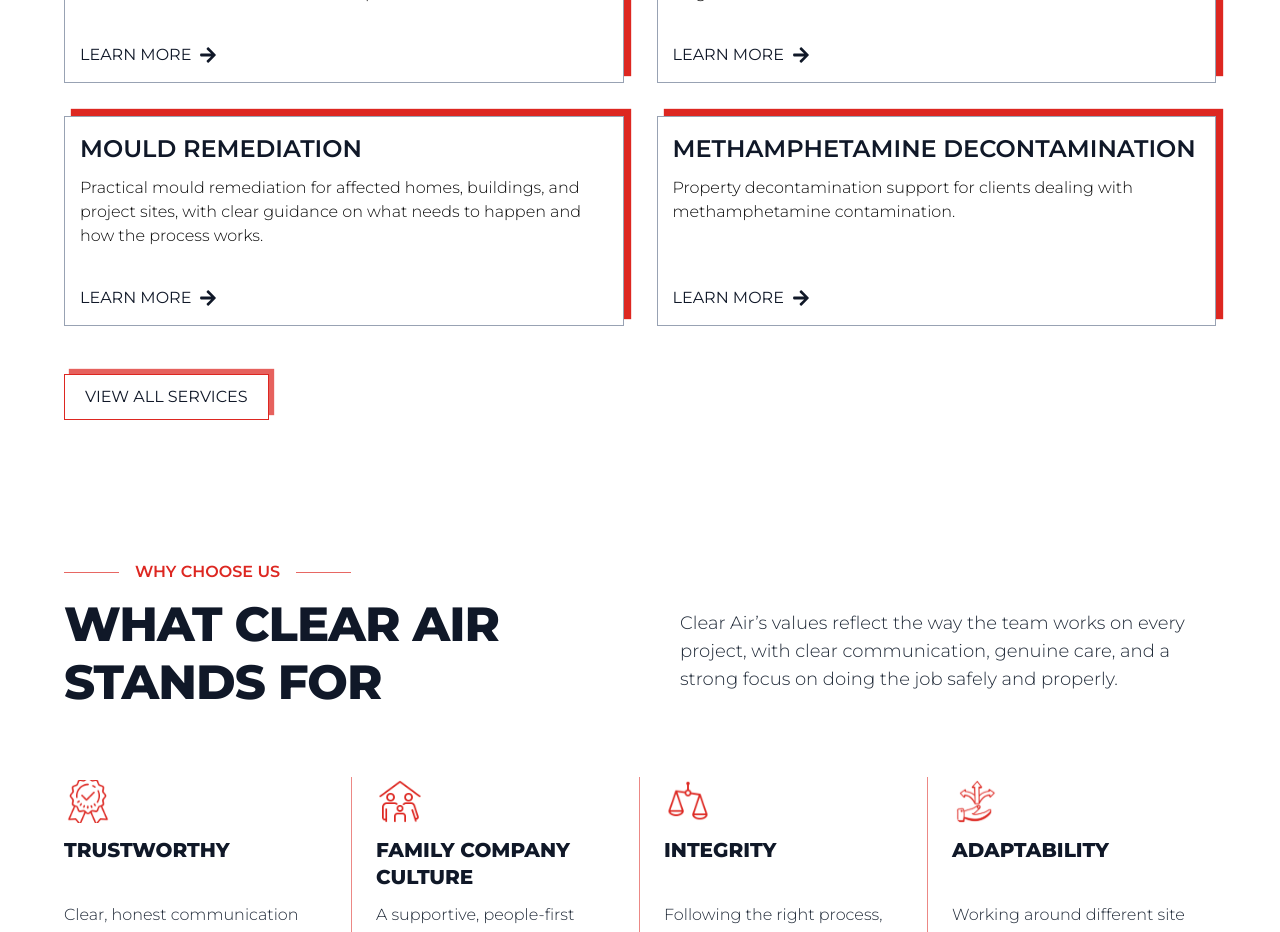
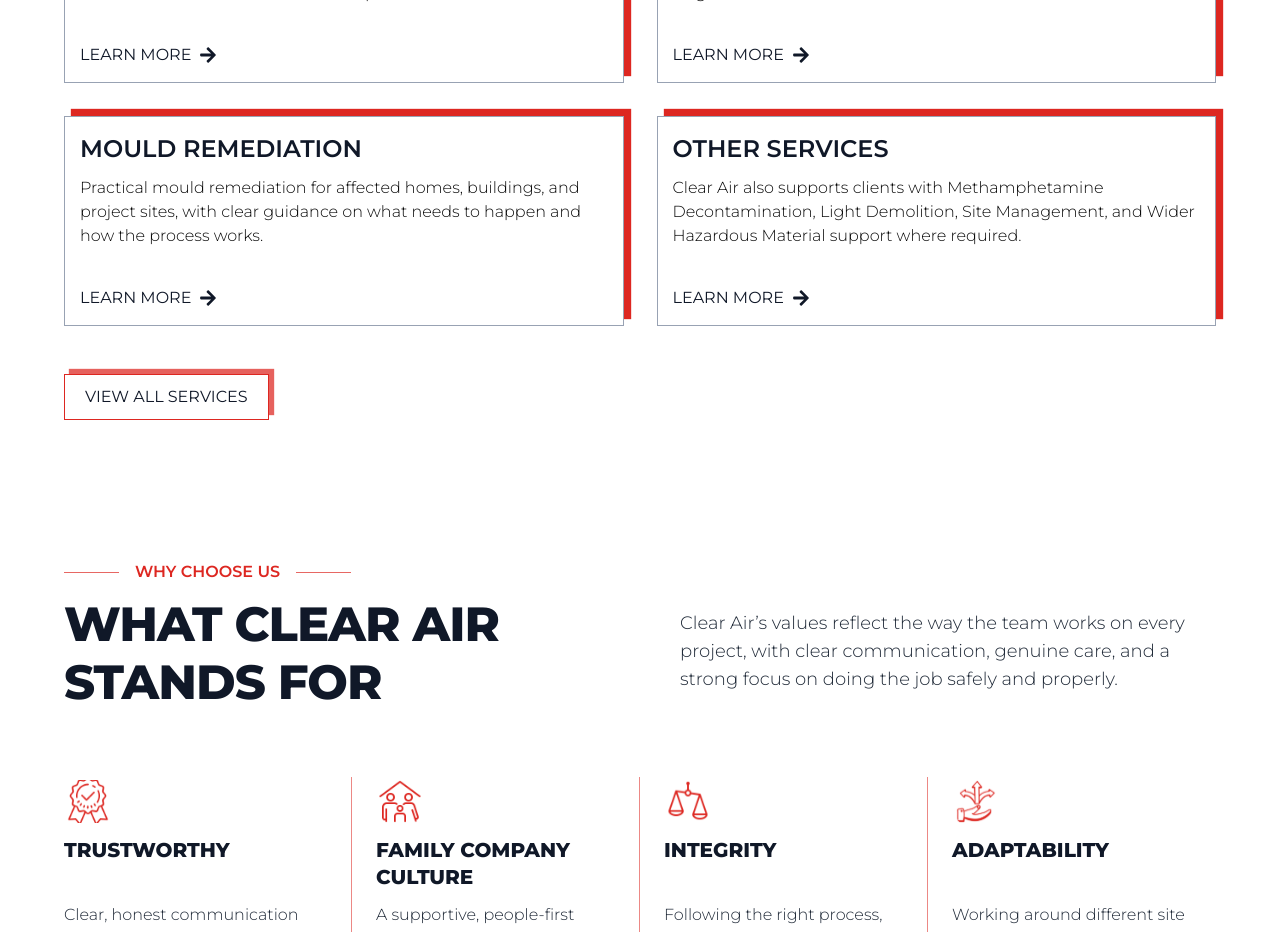
Before and after one commit to GMFB-Web-Dev/Clean-Air-Asbestos, a Next.js app: page / in a window 1280 px wide. Shown: the part 1940-2872 px from the top of the page. Built offline with nearby package versions, Linux system fonts and the light colour scheme.

Commit message:
Add other services home card

```diff
--- a/app/_components/sections.tsx
+++ b/app/_components/sections.tsx
@@ -5,10 +5,14 @@
 import { Reveal } from "./reveal";
 import { ActionArrow, ButtonLink, Eyebrow } from "./ui";
 
-export function ServicesGrid({ limit }: { limit?: number }) {
+export function ServicesGrid({ limit, homeSummary = false }: { limit?: number; homeSummary?: boolean }) {
+  const cards = homeSummary
+    ? [...serviceCards.slice(0, 3), ["services", "OTHER SERVICES", "Clear Air also supports clients with Methamphetamine Decontamination, Light Demolition, Site Management, and Wider Hazardous Material support where required."] as const]
+    : limit === undefined ? serviceCards : serviceCards.slice(0, limit);
+
   return (
     <div className="service-grid">
-      {serviceCards.slice(0, limit).map(([slug, title, text]) => (
+      {cards.map(([slug, title, text]) => (
         <Reveal className="service-card" key={slug}>
           <h3>{title}</h3><p>{text}</p>
           <Link href={`/${slug}`}><span className="action-label">LEARN MORE</span><ActionArrow /></Link>
--- a/app/page.tsx
+++ b/app/page.tsx
@@ -9,7 +9,7 @@
     <main id="content">
       <Hero home eyebrow="WELLINGTON’S TRUSTED EXPERTS" title="ASBESTOS REMOVAL SERVICES" text="Affordable and reliable Class A and B asbestos removalists" image="/assets/live/d4ee61d9023242a4980669ce804cb7d9b82a583c.png" />
       <section className="section about-home"><Reveal className="section-shell"><Eyebrow>ABOUT US</Eyebrow><h2>A FAMILY BUSINESS FOCUSED ON PEOPLE</h2><p>Clear Air has been helping clients across Wellington and the wider region manage asbestos and hazardous materials safely for over 25 years. As a family-orientated team, we focus on clear communication, careful planning, and making the process easier for clients to understand from the first enquiry through to completion. With practical experience across residential, commercial, and regulated site work, Clear Air is trusted to get the job done properly, safely, and responsibly.</p><div className="experience-grid"><div><span className="experience-icon"><Image src="/assets/live/Cube.svg" alt="" width={30} height={30} /></span><h3>25 + YEARS OF EXPERIENCE</h3><p>Practical knowledge built across residential, commercial, and regulated site work.</p></div><div><span className="experience-icon"><Image src="/assets/live/Cube.svg" alt="" width={30} height={30} /></span><h3>A TEAM BUILT ON TRUST</h3><p>Led by Jason Nicol, Clear Air values communication, integrity, respect, and responsibility in every job.</p></div></div><ButtonLink href="/about-us">ABOUT US</ButtonLink></Reveal></section>
-      <section className="section services-home"><div className="section-shell"><Reveal><Eyebrow>OUR SERVICES</Eyebrow><h2>HELPING YOU MANAGE RISK THE RIGHT WAY</h2></Reveal><ServicesGrid limit={4} /><ButtonLink href="/services">VIEW ALL SERVICES</ButtonLink></div></section>
+      <section className="section services-home"><div className="section-shell"><Reveal><Eyebrow>OUR SERVICES</Eyebrow><h2>HELPING YOU MANAGE RISK THE RIGHT WAY</h2></Reveal><ServicesGrid homeSummary /><ButtonLink href="/services">VIEW ALL SERVICES</ButtonLink></div></section>
       <ValuesSection /><Certifications /><ProcessSection /><ContactSection />
     </main>
   );
```
